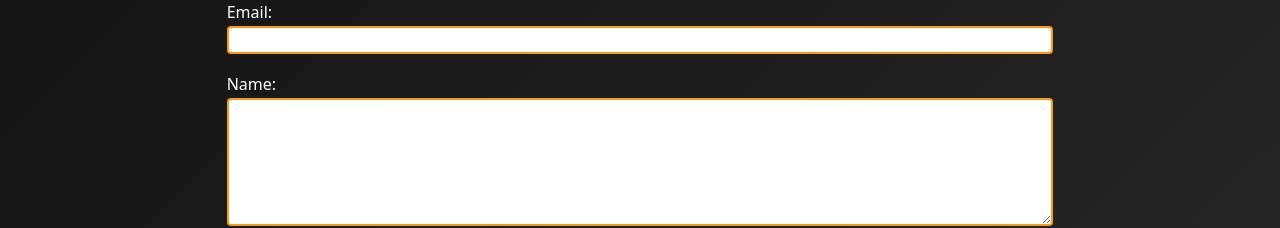
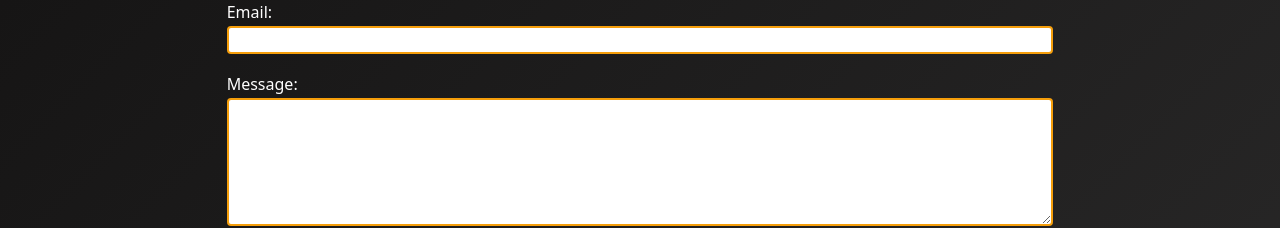
Before and after one commit to SeanEvanss/react_portfolio_site, a React (Create React App) app: page / in a window 1280 px wide. Shown: the part 3522-3750 px from the top of the page. Built offline with nearby package versions, Linux system fonts and the light colour scheme.

Commit message:
Added actual API request functionality for dev enviroment

```diff
--- a/package.json
+++ b/package.json
@@ -10,6 +10,7 @@
         "@testing-library/jest-dom": "^5.11.4",
         "@testing-library/react": "^11.1.0",
         "@testing-library/user-event": "^12.1.10",
+        "dotenv": "^10.0.0",
         "gsap": "^3.8.0",
         "react": "^17.0.2",
         "react-dom": "^17.0.2",
--- a/src/components/Contact.js
+++ b/src/components/Contact.js
@@ -1,18 +1,41 @@
 import React, { useState } from "react";
-
 
 export default function Contact() {
     const [name, setName] = useState("");
     const [email, setEmail] = useState("");
     const [message, setMessage] = useState("");
 
-    //on form submission
+
+    //For anyone wondering why I had a discrete function for onNameUpdate,
+    //it's because I wanted to show the diff between inline and discrete fucntions to do the same thing.
     /**
     @param {Event} e
     */
     const onNameUpdate = (e) => {
         setName(e.target.value);
-        console.log(name)
+    }
+
+    //on form submission
+    const handleSubmit = (e) => {
+        //Prevents the browser from executing the default action of the form (in this case, reloading the page)
+        e.preventDefault();
+        //Yes, I will change this to the actual API endpoint during production.
+        const URL = "http://localhost:8080/users"
+        const requestOptions = {
+            method: 'POST',
+            mode: 'cors',
+            headers: {
+                'Content-Type': 'application/json',
+                'apikey': process.env.REACT_APP_API_KEY,
+            },
+            body: JSON.stringify({ name, email, message })
+        };
+        //The actual API request based on our supplied URL and request options
+        fetch(URL, requestOptions)
+            .then(response => alert("Message sent! I will reach out to you ASAP"))
+            .catch(error => console.log("Form submission error: ", error));
+        //Resets our form upon submission
+        e.target.reset();
     }
 
     return (
@@ -20,7 +43,8 @@ export default function Contact() {
             <div className="container mx-auto px-5 py-10 flex justify-center">
                 <form
                     className="lg:w-2/3 md:w-1/2 flex flex-col w-full md:py-8 mt-8 md:mt-0 items-center"
-                    title="form">
+                    title="form"
+                    onSubmit={handleSubmit}>
                     <h2 className="text-white sm:text-4xl text-3xl mb-5 font-medium title-font" >
                         Contact me
                     </h2>
@@ -32,7 +56,7 @@ export default function Contact() {
                             id="name"
                             name="name"
                             className="w-full text-gray-800 mb-4 rounded border-2 border-yellow-500"
-                            onChange={onNameUpdate}/>
+                            onChange={onNameUpdate} />
 
                     </div>
                     <div className="flex flex-col w-full justify-center">
@@ -43,18 +67,18 @@ export default function Contact() {
                             id="name"
                             name="name"
                             className="w-full text-gray-800 mb-4 rounded border-2 border-yellow-500"
-                            onChange={(e)=>{setEmail(e.target.value)}}/>
+                            onChange={(e) => { setEmail(e.target.value) }} />
 
                     </div>
                     <div className="flex flex-col w-full justify-center">
                         <h3 className="text-white md:mr-5 leading-7">
-                            Name:
+                            Message:
                         </h3>
                         <textarea type="text"
-                            id="name"
-                            name="name"
+                            id="message"
+                            name="message"
                             className=" h-32 w-full text-gray-800 mb-4 rounded border-2 border-yellow-500"
-                            onChange={(e)=>{setMessage(e.target.value)}}/>
+                            onChange={(e) => { setMessage(e.target.value) }} />
 
                     </div>
                     <button type="submit" className="py-1 px-3 rounded hover:bg-gray-900 hover:text-white focus:outline-none">
--- a/src/components/Landing.js
+++ b/src/components/Landing.js
@@ -1,4 +1,4 @@
-import React, { useRef, useEffect } from 'react'
+import React from 'react'
 import "./styles/Landing.css"
 import background from './resources/background.jpeg'
 import { ArrowDownIcon } from '@heroicons/react/solid';
```
Also changed, not shown: 2 other files (tests, documents, lock files or other folders).
